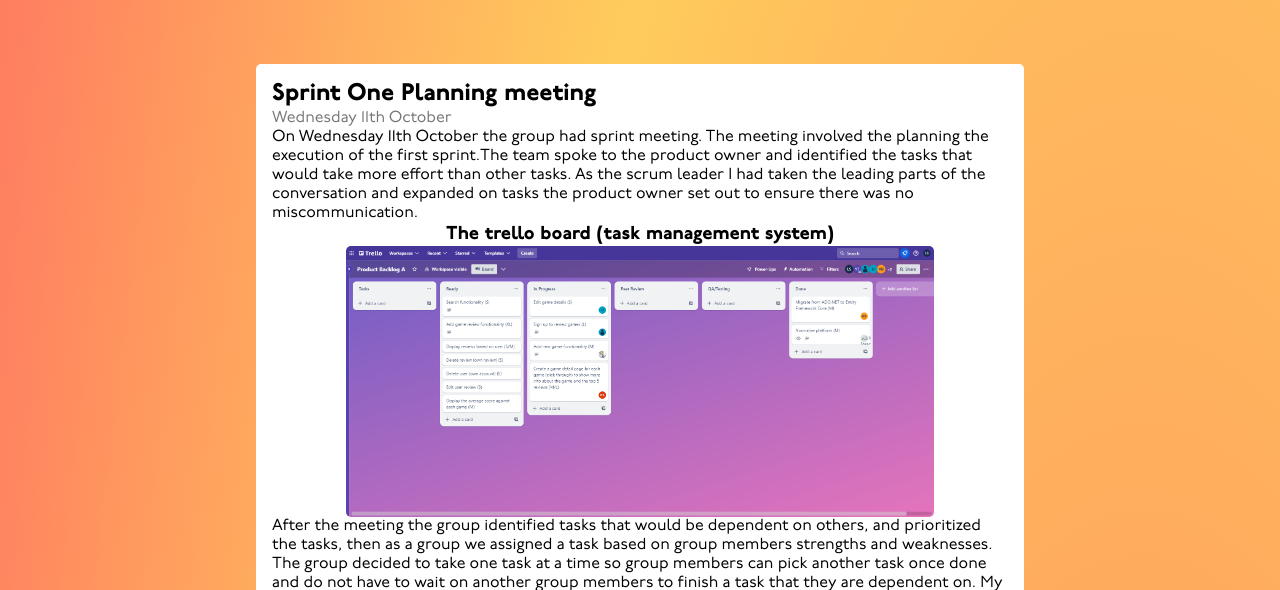
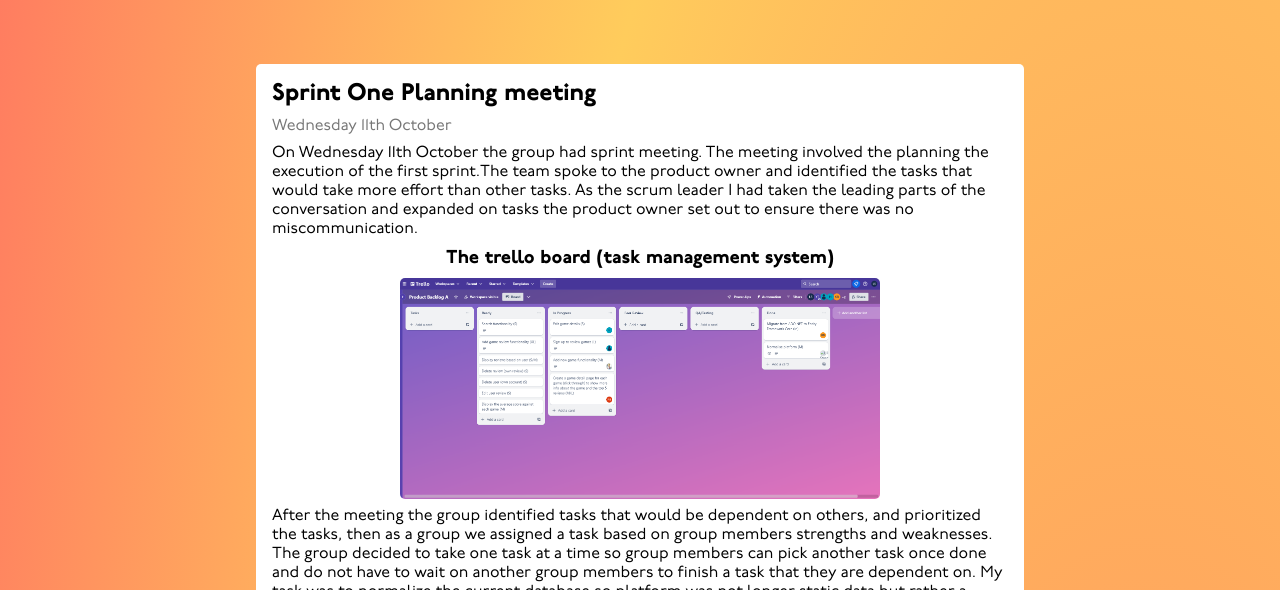
Before and after one commit to LilieStead/portfolio, a plain HTML site: page portfolio/index.html in a window 1280 px wide. Shown: the part 210-800 px from the top of the page. Drawn offline with Linux system fonts and the light colour scheme.

Commit message:
styleupdate

```diff
--- a/portfolio/assets/style.css
+++ b/portfolio/assets/style.css
@@ -146,6 +146,7 @@ align-items: center;
     font-family: Unidays-Book, sans-serif;
     text-decoration: underline;
     font-size: 1.1rem;
+
 }
 
 /* END OF PAGE HEADERS */
@@ -165,6 +166,7 @@ align-items: center;
     border-radius: 5px;
     text-align: center;
     min-width: 30rem;
+    max-width: 30rem;
     /* margin: 1.5rem 0; */
 }
 .content p{
@@ -178,6 +180,7 @@ align-items: center;
 h3{
     font-family: Unidays-Heavy, sans-serif;
     text-align: center;
+    margin: 0.5rem 0;
 }
 
 .content .date{
@@ -238,6 +241,10 @@ body{
 }
 
 
+.content p{
+    margin-top: 0.5rem;
+}
+
 
 /* END OF CONTENT TITLE */
 
```
